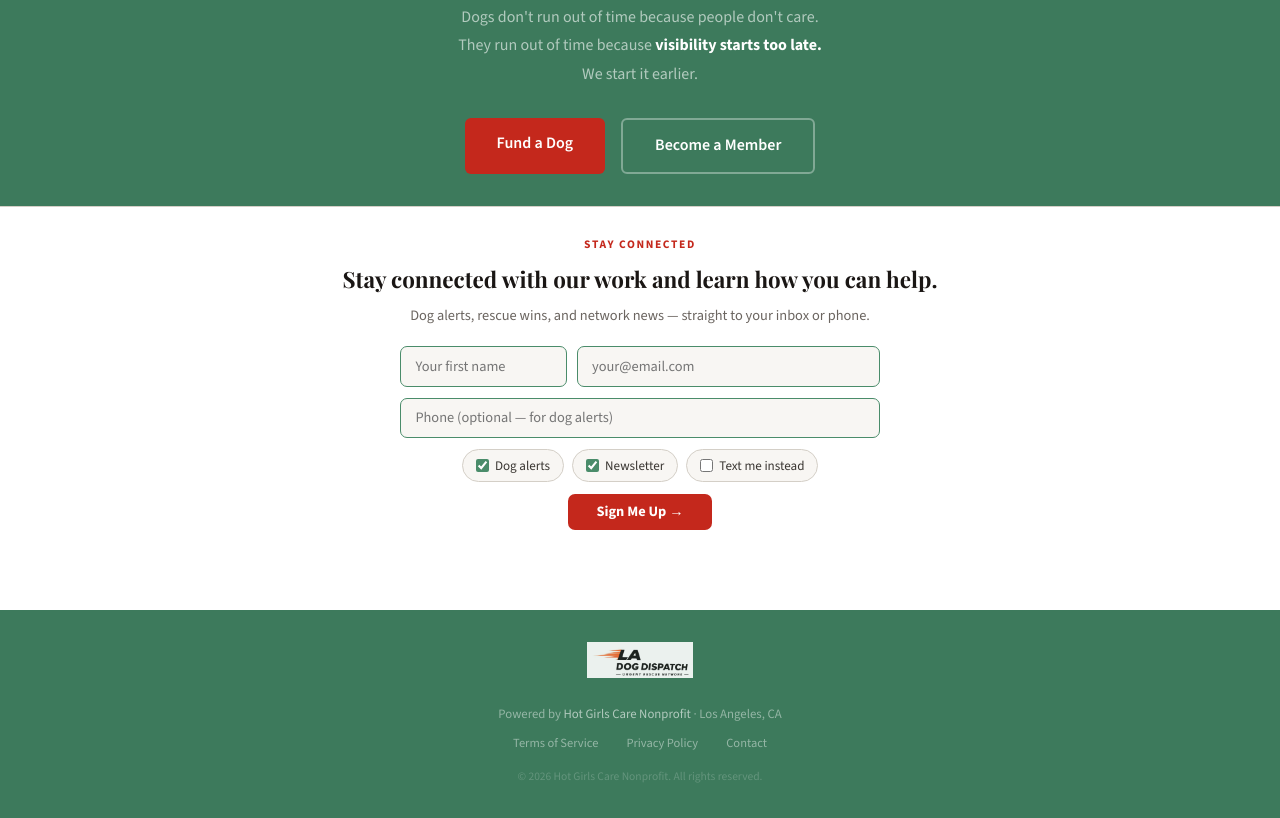
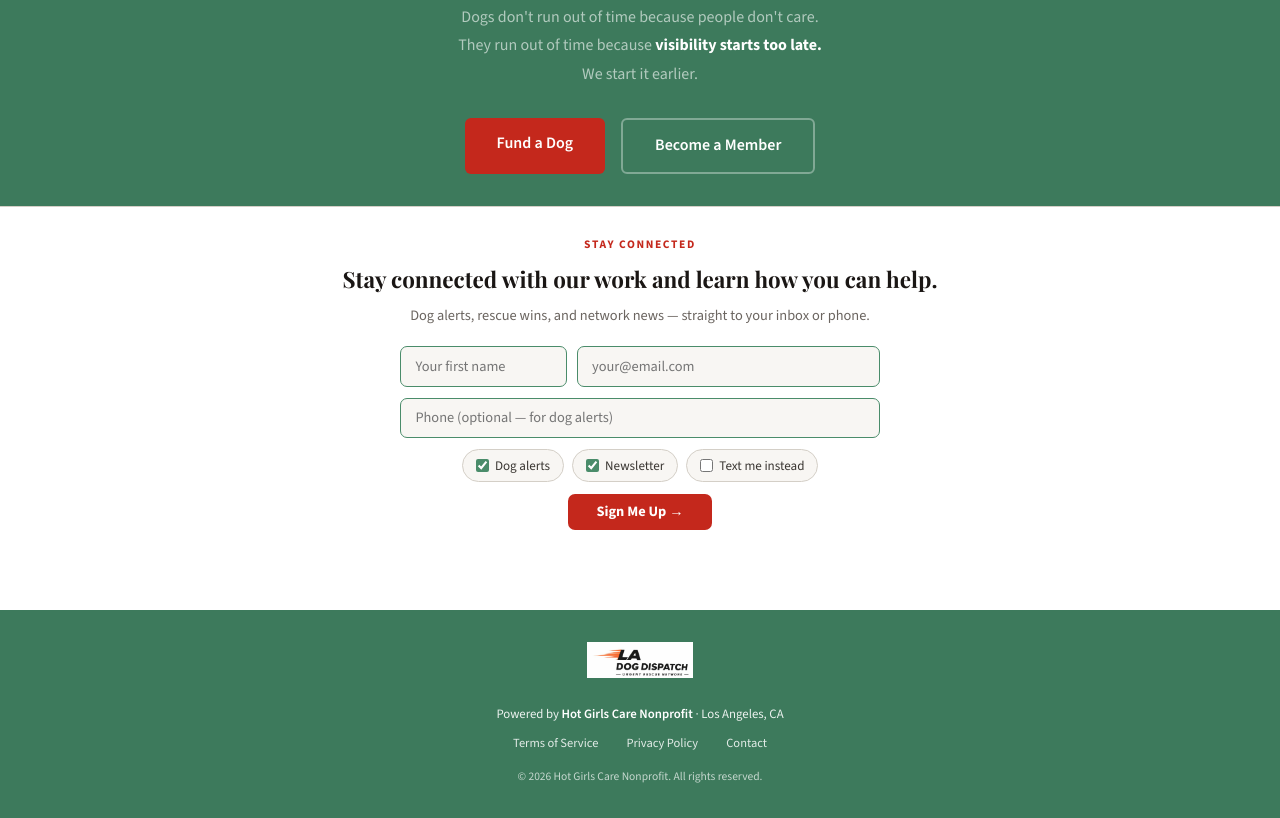
Before and after one commit to connifer125-hub/la-dog-dispatch, a website: page public/index.html in a window 1280 px wide. Shown: the part 1338-2156 px from the top of the page. Drawn offline with nearby package versions, Linux system fonts and the light colour scheme; no server answers.

Commit message:
Update index.html

```diff
--- a/public/index.html
+++ b/public/index.html
@@ -482,14 +482,14 @@
     <!-- Footer -->
     <footer style="background: #3d7a5c; color: white; padding: 2rem 3rem; text-align: center;">
         <div style="max-width: 1400px; margin: 0 auto;">
-            <img src="/logo-wordmark.png" alt="LA Dog Dispatch" style="height: 36px; width: auto; margin-bottom: 1rem; opacity: 0.9;">
-            <p style="font-size: 0.8rem; color: rgba(255,255,255,0.45); margin-bottom: 0.6rem;">Powered by <a href="https://hotgirlscare.com" target="_blank" style="color: rgba(255,255,255,0.6); text-decoration: none;">Hot Girls Care Nonprofit</a> · Los Angeles, CA</p>
-            <p style="font-size: 0.78rem; color: rgba(255,255,255,0.3);">
-                <a href="/terms.html" style="color: rgba(255,255,255,0.45); text-decoration: none; margin: 0 0.8rem;">Terms of Service</a>
-                <a href="/privacy.html" style="color: rgba(255,255,255,0.45); text-decoration: none; margin: 0 0.8rem;">Privacy Policy</a>
-                <a href="mailto:hello@ladogdispatch.com" style="color: rgba(255,255,255,0.45); text-decoration: none; margin: 0 0.8rem;">Contact</a>
+            <img src="/logo-wordmark.png" alt="LA Dog Dispatch" style="height: 36px; width: auto; margin-bottom: 1rem;">
+            <p style="font-size: 0.8rem; color: rgba(255,255,255,0.9); margin-bottom: 0.6rem;">Powered by <a href="https://hotgirlscare.com" target="_blank" style="color: white; font-weight: 600; text-decoration: none;">Hot Girls Care Nonprofit</a> · Los Angeles, CA</p>
+            <p style="font-size: 0.78rem;">
+                <a href="/terms.html" style="color: rgba(255,255,255,0.85); text-decoration: none; margin: 0 0.8rem;">Terms of Service</a>
+                <a href="/privacy.html" style="color: rgba(255,255,255,0.85); text-decoration: none; margin: 0 0.8rem;">Privacy Policy</a>
+                <a href="mailto:hello@ladogdispatch.com" style="color: rgba(255,255,255,0.85); text-decoration: none; margin: 0 0.8rem;">Contact</a>
             </p>
-            <p style="font-size: 0.72rem; color: rgba(255,255,255,0.2); margin-top: 0.8rem;">© 2026 Hot Girls Care Nonprofit. All rights reserved.</p>
+            <p style="font-size: 0.72rem; color: rgba(255,255,255,0.7); margin-top: 0.8rem;">© 2026 Hot Girls Care Nonprofit. All rights reserved.</p>
         </div>
     </footer>
 
```
